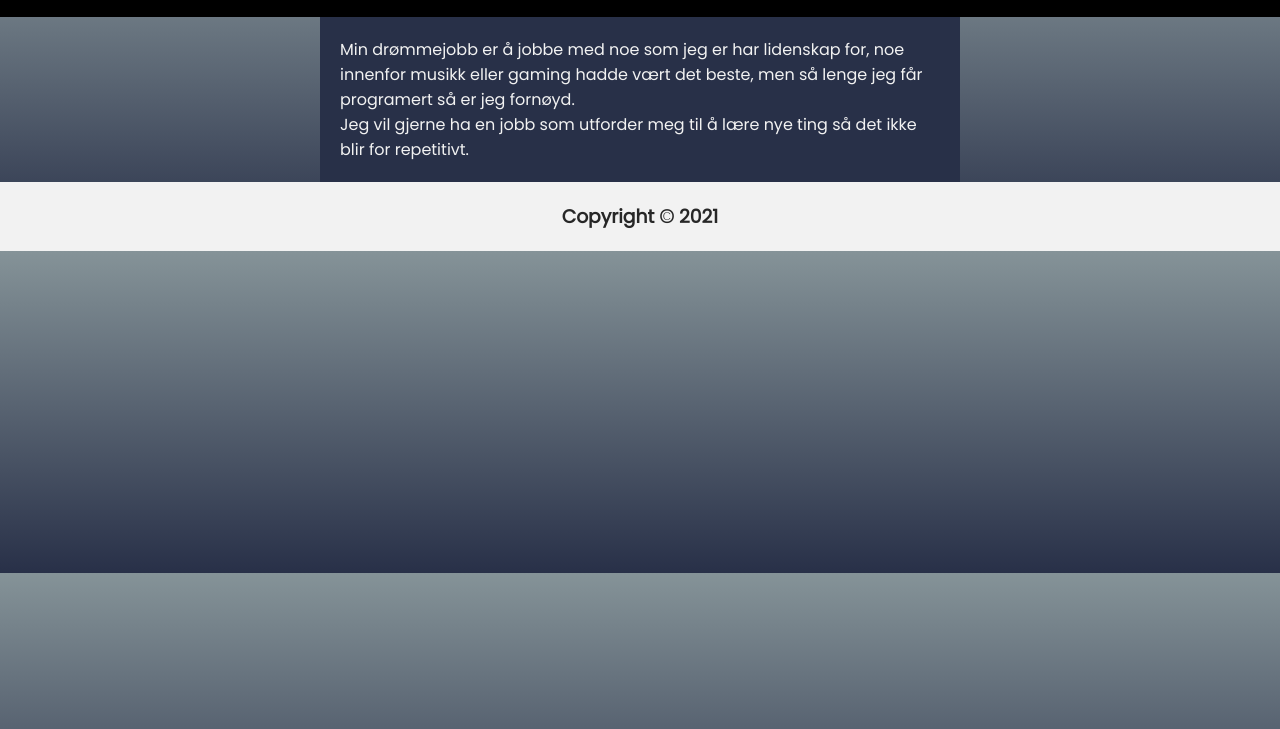
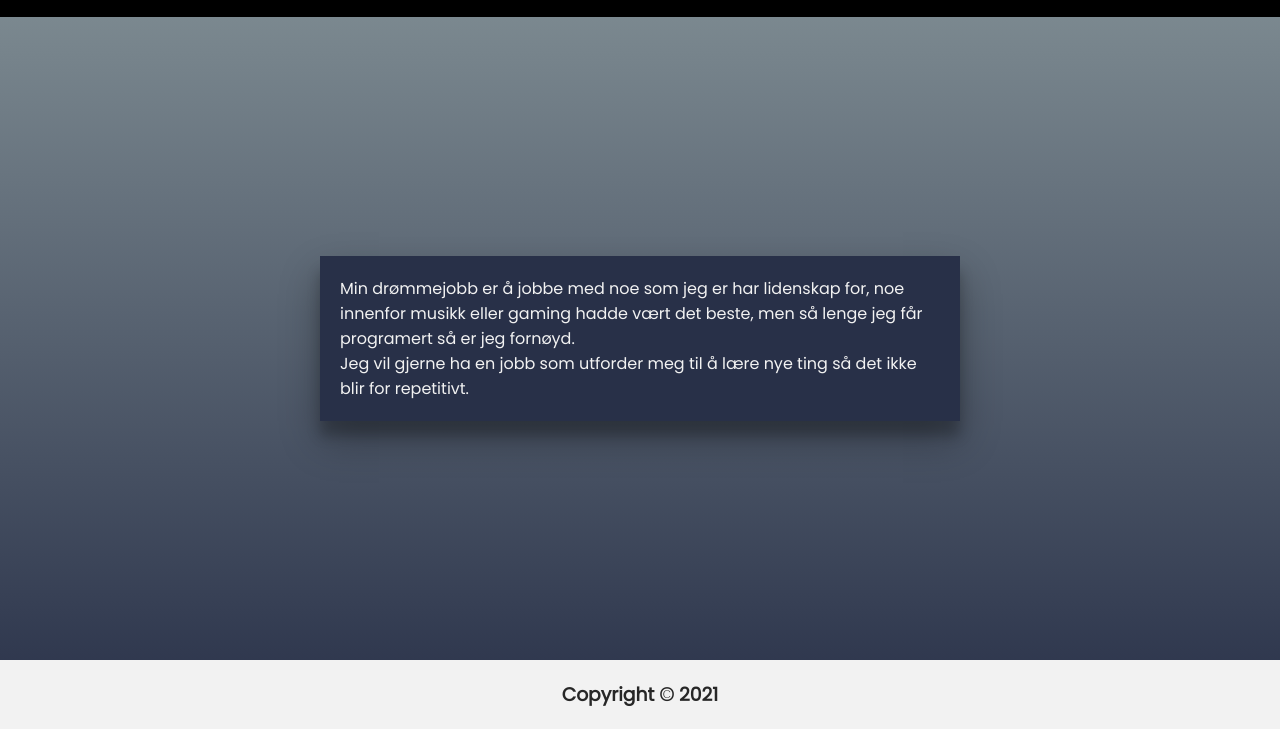
Before and after one commit to Nikothaboss/About-me-single-page-classroom-assignment, a plain HTML site: page job.html in a window 1280 px wide. Shown: the part 71-800 px from the top of the page. Drawn offline with Linux system fonts and the light colour scheme.

Commit message:
added boilerplate for job page

```diff
--- a/job.html
+++ b/job.html
@@ -10,7 +10,7 @@
 </head>
 
 <body>
-    <div class="wrapper">
+    <div class="wrapper-job">
         <header>
             <div class="logo">
                 <h1>Nikothaboss</h1>
--- a/sass/partials/_job.scss
+++ b/sass/partials/_job.scss
@@ -1,8 +1,15 @@
 @use './variables';
 @use './mixins';
 
-.myDreamJob{
-    background-color: variables.$secondary;
-    width: 50%;
-    padding: 20px;
+.myDreamJob {
+  background-color: variables.$secondary;
+  width: 50%;
+  padding: 20px;
+  box-shadow: variables.$box-shadow;
 }
+
+.wrapper-job {
+  @include mixins.flex(space-between, center, column);
+  width: 100%;
+  height: 100vh;
+}
--- a/sass/partials/_layout.scss
+++ b/sass/partials/_layout.scss
@@ -1,32 +1,33 @@
 @use 'variables';
 @use 'mixins';
-*{
+* {
   margin: 0;
   padding: 0;
   box-sizing: border-box;
 }
 
-.wrapper{
-    @include mixins.flex(space-between, center , column);
+.wrapper {
+  @include mixins.flex(space-between, center, column);
   width: 100%;
   margin: auto;
   height: 100%;
 }
 
-header{
-    @include mixins.flex(center, null,  flex-start);
+header {
+  @include mixins.flex(center, null, flex-start);
   width: 100%;
   background: variables.$header-color;
   padding: 20px;
 }
 
-body{
+body {
   background: variables.$gradient; /* W3C, IE 10+/ Edge, Firefox 16+, Chrome 26+, Opera 12+, Safari 7+ */
+  background-repeat: no-repeat;
   font-family: variables.$poppins;
   color: #f2f2f2;
 }
 
-.about-me{
+.about-me {
   text-align: center;
   @include mixins.flex(center);
   width: 60%;
@@ -35,19 +36,19 @@ body{
   margin-top: 20px;
 }
 
-.about-me-text{
+.about-me-text {
   @include mixins.flex(center, null, column);
   background-color: variables.$secondary;
   border-radius: 0 10% 10% 0;
   padding: 10px;
 }
 
-.about-me-text h2{
+.about-me-text h2 {
   font-size: 32px;
   margin-bottom: 20px;
 }
 
-.about-me img{
+.about-me img {
   width: 350px;
   border-radius: 10% 0 0 10%;
 }
@@ -58,13 +59,11 @@ body{
   margin-bottom: 20px;
 }
 
-.btn-container{
-    padding: 20px 30px;
-    background: variables.$footer-color;
-    margin: 20px 0;
+.btn-container {
+  @include mixins.button;
 }
 
-footer{
+footer {
   background: variables.$footer-color;
   color: rgb(39, 39, 39);
   width: 100%;
--- a/sass/partials/_mixins.scss
+++ b/sass/partials/_mixins.scss
@@ -1,10 +1,13 @@
-@mixin flex ($jc:null, $ai:null, $fd:null) {
-    display: flex;
-    justify-content: $jc;
-    align-items: $ai;
-    flex-direction: $fd;
+@use "variables";
+@mixin flex($jc: null, $ai: null, $fd: null) {
+  display: flex;
+  justify-content: $jc;
+  align-items: $ai;
+  flex-direction: $fd;
 }
 
-@mixin button{
-
+@mixin button {
+  padding: 20px 30px;
+  background: variables.$footer-color;
+  margin: 20px 0;
 }
```
Also changed, not shown: css/output.css, 1 other file. Lines whose indentation alone changed are shown as unchanged.
